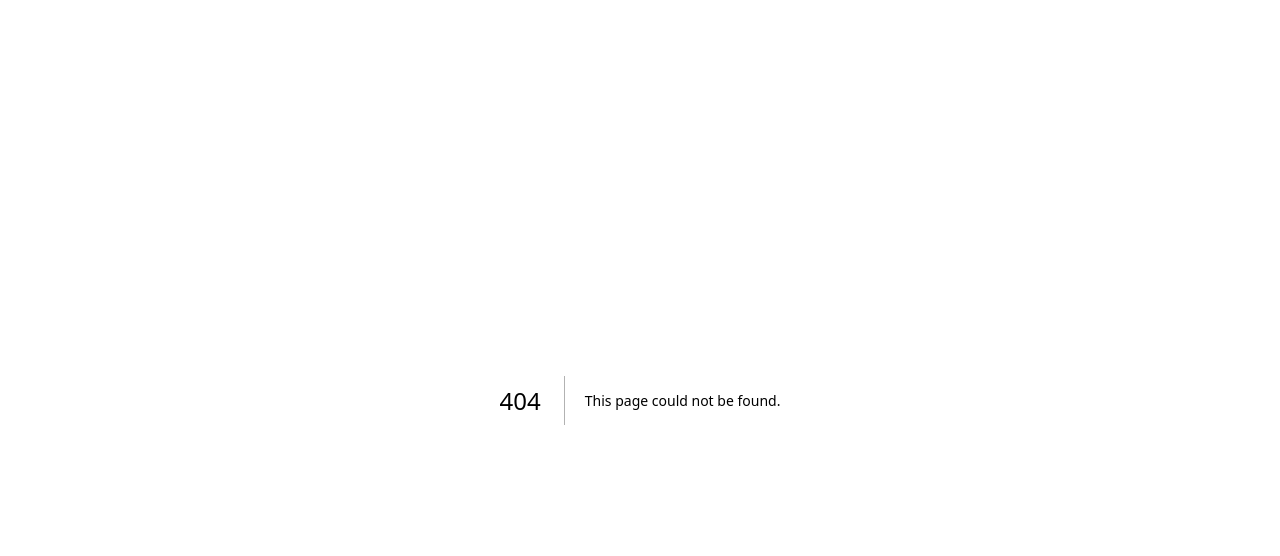
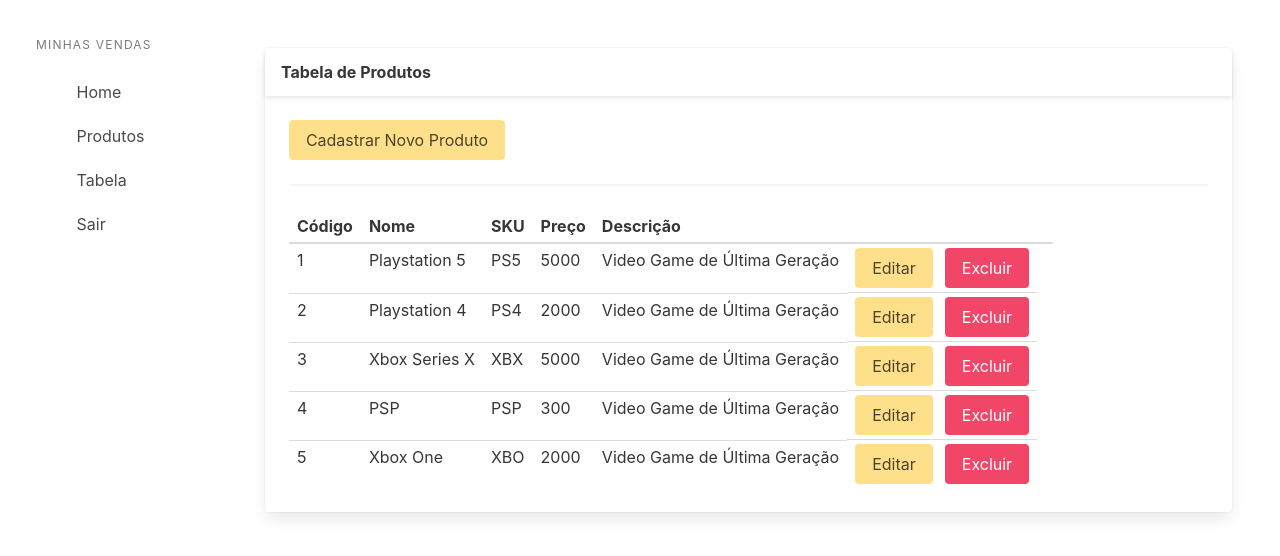
Before and after one commit to RobsonFe/Projeto-Vendas-App, a Next.js app: page /consultas/produtos in a window 1280 px wide. Before the commit this address had no page. Shown: the top 556 px of the page. Built offline with nearby package versions, Linux system fonts and the light colour scheme.

Commit message:
feat: adição da tabela de produtos e atualização das rotas de navegação

```diff
--- /dev/null
+++ b/src/app/interfaces/produtos.interface.tsx
@@ -0,0 +1,25 @@
+import { Produto } from "app/models/produtos";
+
+interface ProdutoProps {
+	produto: Produto;
+}
+
+export const ProdutosRow: React.FC<ProdutoProps> = ({ produto }) => {
+	return (
+		<tr className="is-justify-content-center">
+			<td>{produto.id}</td>
+			<td>{produto.nome}</td>
+			<td>{produto.sku}</td>
+			<td>{produto.preco}</td>
+			<td>{produto.descricao}</td>
+			<td className="field is-grouped">
+				<div className="control is-link">
+				<button className="button is-warning">Editar</button>
+				</div>
+				<div className="control">
+				<button className="button is-danger">Excluir</button>
+				</div>
+			</td>
+		</tr>
+	);
+};
--- a/src/components/index.ts
+++ b/src/components/index.ts
@@ -1,2 +1,3 @@
+export { Input } from './common/input/index';
 export { Layout } from './layout';
-export { CadastroProdutos } from './produtos';
+export { CadastroProdutos, Tabela } from './produtos';
--- a/src/components/layout/sidebar/index.tsx
+++ b/src/components/layout/sidebar/index.tsx
@@ -10,7 +10,7 @@
       <ul className="menu-list">
         <MenuItem href="/" label="Home" />
         <MenuItem href="/cadastros/produtos" label="Produtos" />
-        <MenuItem href="/" label="Config" />
+        <MenuItem href="/consultas/produtos" label="Tabela" />
         <MenuItem href="/" label="Sair" />
       </ul>
     </aside>
--- a/src/components/produtos/cadastro/index.tsx
+++ b/src/components/produtos/cadastro/index.tsx
@@ -196,12 +196,22 @@
                        }
                     </button>
                 </div>
-                <Link href="/">
-                <div className="control">
-                    <button className="button is-link is-light">Voltar</button>
+                <div className="control is-link">
+                    <Link href="/consultas/produtos">
+                        <div className="control">
+                            <button className="button is-link is-info">Tabela</button>
+                        </div>
+                    </Link>
                 </div>
-                </Link>
+                <div className="control is-link">
+                    <Link href="/">
+                        <div className="control">
+                            <button className="button is-link is-warning ">Voltar</button>
+                        </div>
+                    </Link>
+                </div>
             </div>
+
         </Layout>
     );
 };
--- a/src/components/produtos/index.ts
+++ b/src/components/produtos/index.ts
@@ -1 +1,3 @@
 export { CadastroProdutos } from './cadastro';
+export { Tabela } from './lista';
+export { TabelaComponent } from './lista/tabela';
--- /dev/null
+++ b/src/components/produtos/lista/index.tsx
@@ -0,0 +1,55 @@
+import { Produto } from "app/models/produtos";
+import { Layout } from "components/layout";
+import Link from "next/link";
+import { TabelaComponent } from "./tabela";
+
+export const Tabela: React.FC = () => {
+
+	const produtos: Produto[] = [
+	{
+		id: "1",
+		nome: "Playstation 5",
+		sku: "PS5",
+		preco: 5000,
+		descricao: "Video Game de Última Geração"
+	},
+	{
+		id: "2",
+		nome: "Playstation 4",
+		sku: "PS4",
+		preco: 2000,
+		descricao: "Video Game de Última Geração"
+	},
+	{
+		id: "3",
+		nome: "Xbox Series X",
+		sku: "XBX",
+		preco: 5000,
+		descricao: "Video Game de Última Geração"
+	},
+	{
+		id: "4",
+		nome: "PSP",
+		sku: "PSP",
+		preco: 300,
+		descricao: "Video Game de Última Geração"
+	},
+	{
+		id: "5",
+		nome: "Xbox One",
+		sku: "XBO",
+		preco: 2000,
+		descricao: "Video Game de Última Geração"
+	},
+	];
+
+	return (
+			<Layout titulo="Tabela de Produtos">
+				<Link href="/cadastros/produtos">
+				<button className="button is-warning">Cadastrar Novo Produto</button>
+			</Link>
+			<hr/>
+			<TabelaComponent produtos={produtos} />
+		</Layout>
+	);
+};
--- /dev/null
+++ b/src/components/produtos/lista/tabela/index.tsx
@@ -0,0 +1,35 @@
+import { ProdutosRow } from "app/interfaces/produtos.interface";
+import { Produto } from "app/models/produtos";
+import React from "react";
+
+export interface TabelaProdutosProps {
+	produtos: Produto[];
+};
+
+export const TabelaComponent: React.FC<TabelaProdutosProps> = ({
+	produtos
+}) => {
+
+		return (
+				<table className="table table-hover is-narrow is-hoverable">
+				<thead>
+					<tr>
+						<th>Código</th>
+						<th>Nome</th>
+						<th>SKU</th>
+						<th>Preço</th>
+						<th>Descrição</th>
+						<th></th>
+						<th></th>
+					</tr>
+				</thead>
+				<tbody>
+					{
+						produtos.map((produto, index) => (
+							<ProdutosRow key={index} produto={produto} />
+						))
+					}
+				</tbody>
+			</table>
+		);
+};
--- /dev/null
+++ b/src/pages/consultas/produtos/index.tsx
@@ -0,0 +1,2 @@
+import { Tabela } from "components";
+export default Tabela;
```
